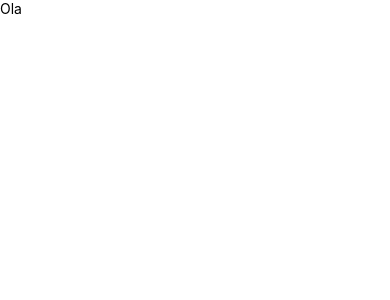
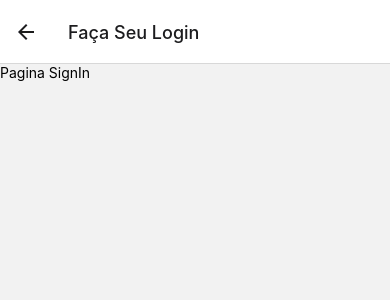
Before and after one commit to audisiofilho/heyGroupsApp, a React Native app: screen /SignIn in a window 390 px wide. Shown: the top 300 px of the page. Built offline with nearby package versions, Linux system fonts and the light colour scheme.

Commit message:
Criando Routes e adicioando algumas pages

```diff
--- a/App.js
+++ b/App.js
@@ -1,10 +1,12 @@
 import React from 'react';
-import { View, Text } from 'react-native';
+
+import {NavigationContainer} from '@react-navigation/native';
+import Routes from './src/routes';
 
 export default function heyGroupsApp() {
- return (
-   <View>
-     <Text>Ola</Text>
-     </View>
+  return (
+    <NavigationContainer>
+      <Routes />
+    </NavigationContainer>
   );
 }
--- a/package.json
+++ b/package.json
@@ -10,8 +10,12 @@
     "lint": "eslint ."
   },
   "dependencies": {
+    "@react-navigation/native": "^6.0.10",
+    "@react-navigation/native-stack": "^6.6.2",
     "react": "17.0.2",
-    "react-native": "0.68.2"
+    "react-native": "0.68.2",
+    "react-native-safe-area-context": "^4.2.5",
+    "react-native-screens": "^3.13.1"
   },
   "devDependencies": {
     "@babel/core": "^7.12.9",
--- /dev/null
+++ b/src/pages/ChatRoom/index.js
@@ -0,0 +1,10 @@
+import React from 'react';
+import {View, Text} from 'react-native';
+
+export default function ChatRoom() {
+  return (
+    <View>
+      <Text>Pagina ChatRoom</Text>
+    </View>
+  );
+}
--- /dev/null
+++ b/src/pages/Messages/index.js
@@ -0,0 +1,10 @@
+import React from 'react';
+import {View, Text} from 'react-native';
+
+export default function Messages() {
+  return (
+    <View>
+      <Text>Pagina Messages</Text>
+    </View>
+  );
+}
--- /dev/null
+++ b/src/pages/Search/index.js
@@ -0,0 +1,10 @@
+import React from 'react';
+import {View, Text} from 'react-native';
+
+export default function Search() {
+  return (
+    <View>
+      <Text>Pagina Search</Text>
+    </View>
+  );
+}
--- /dev/null
+++ b/src/pages/SignIn/index.js
@@ -0,0 +1,10 @@
+import React from 'react';
+import {View, Text} from 'react-native';
+
+export default function SignIn() {
+  return (
+    <View>
+      <Text>Pagina SignIn</Text>
+    </View>
+  );
+}
--- /dev/null
+++ b/src/routes/app.routes.js
@@ -0,0 +1,28 @@
+import React from 'react';
+import {createNativeStackNavigator} from '@react-navigation/native-stack';
+
+import SignIn from '../pages/SignIn';
+import ChatRoom from '../pages/ChatRoom';
+import Messages from '../pages/Messages';
+import Search from '../pages/Search';
+
+const AppStack = createNativeStackNavigator();
+
+function AppRoutes() {
+  return (
+    <AppStack.Navigator initialRouteName="ChatRoom">
+      <AppStack.Screen
+        name="SignIn"
+        component={SignIn}
+        options={{title: 'Faça Seu Login'}}
+      />
+      <AppStack.Screen
+        name="ChatRoom"
+        component={ChatRoom}
+        options={{headerShown: false}}
+      />
+    </AppStack.Navigator>
+  );
+}
+
+export default AppRoutes;
--- /dev/null
+++ b/src/routes/index.js
@@ -0,0 +1,9 @@
+import React from 'react';
+
+import AppRoutes from './app.routes';
+
+function Routes() {
+  return <AppRoutes />;
+}
+
+export default Routes;
```
Also changed, not shown: 1 other file (tests, documents, lock files or other folders).
